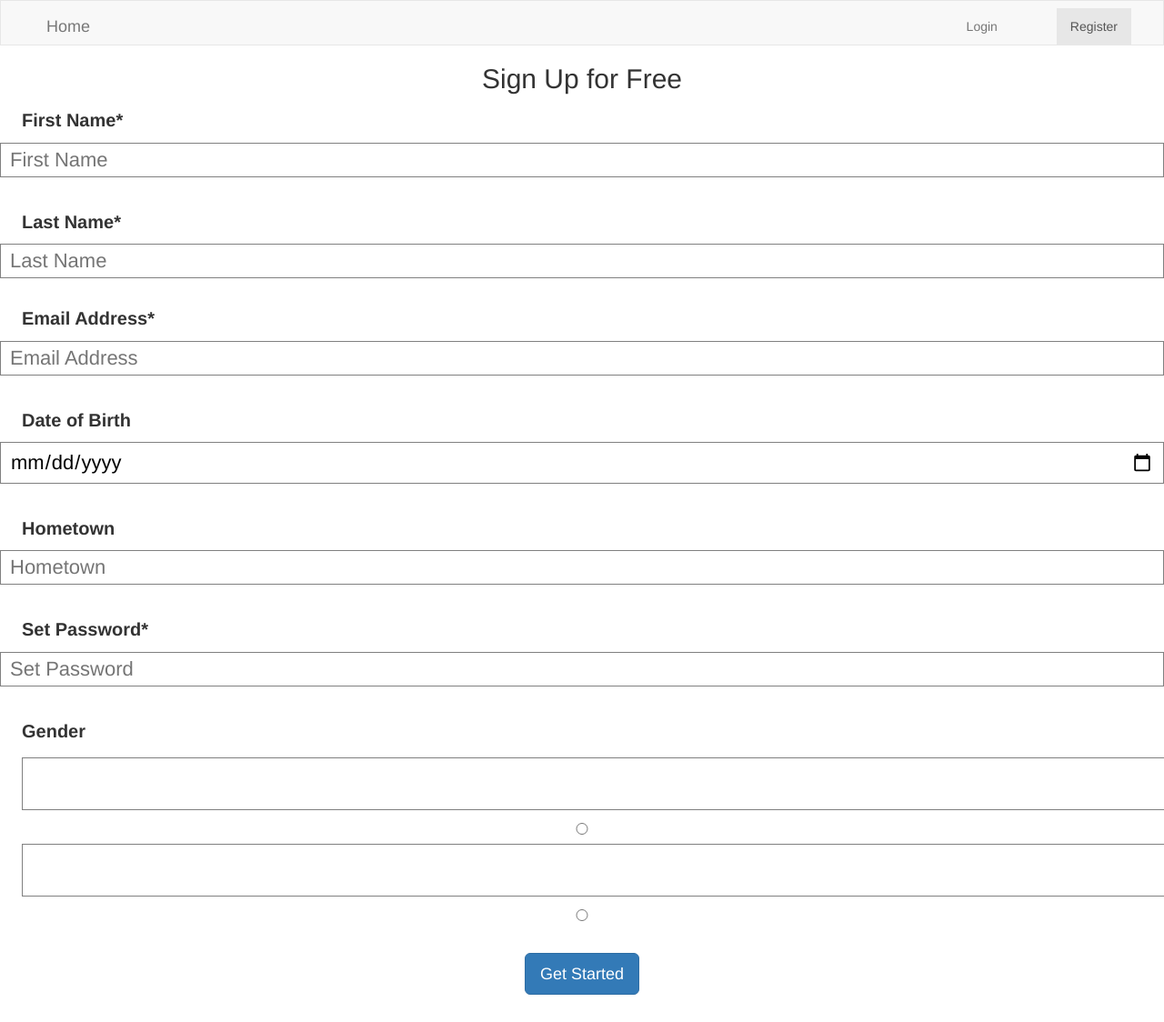
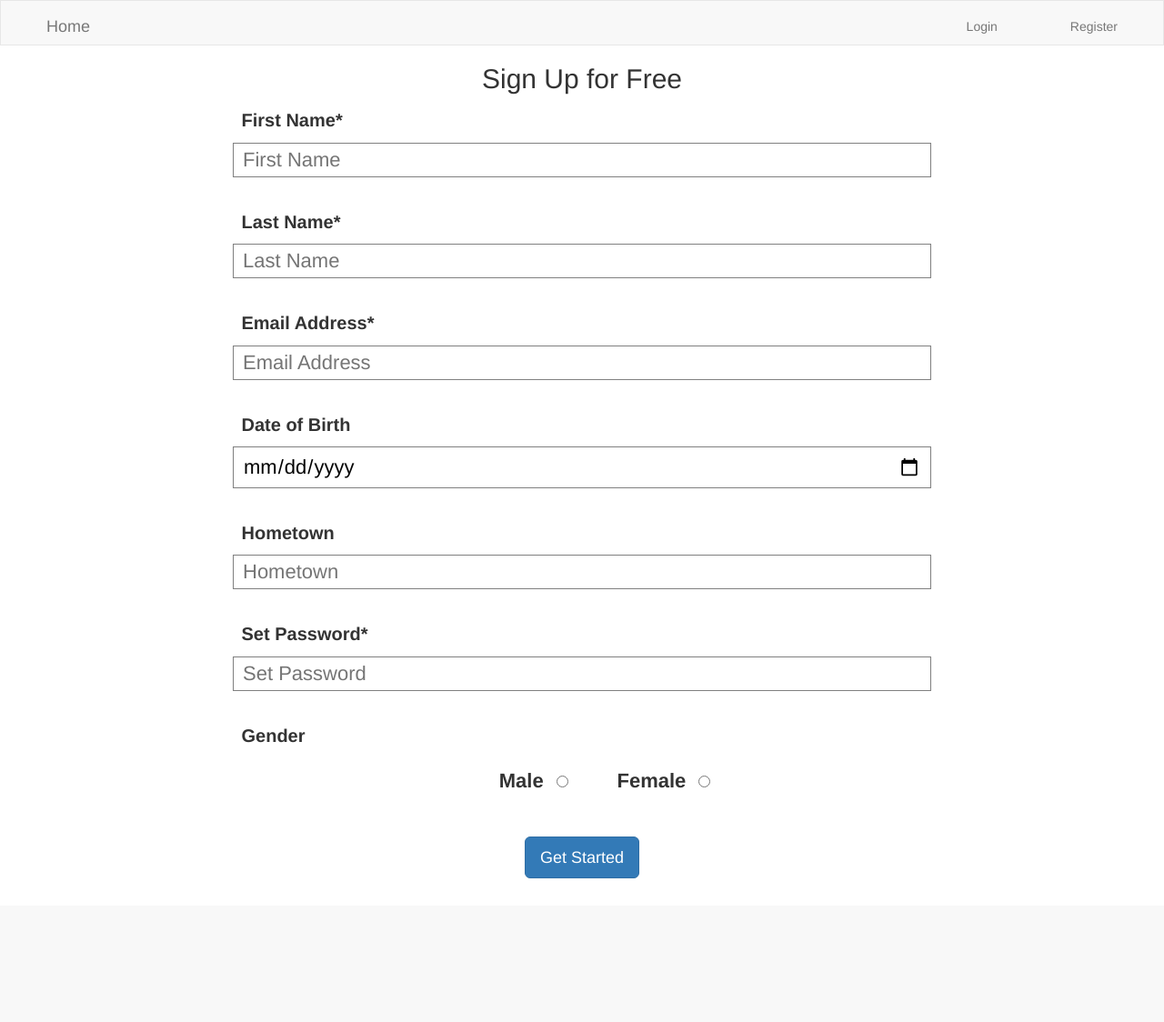
Before and after one commit to EvenGu/photo-share, a Flask app: page /register in a window 1280 px wide. Shown: that part at 91% size. After the commit the page ends 996 px from the top of that part, so only its background shows below. Run offline with Flask 2, Linux system fonts and the light colour scheme; data comes from the database, SQL or seed files in the repository; the page is wider than the window, and the part outside it is not shown; some libraries are stand-ins or nearby versions.

Commit message:
css updated

```diff
--- a/PhotoShare/static/home.css
+++ b/PhotoShare/static/home.css
@@ -2062,6 +2062,7 @@ select[multiple].input-group-sm > .input-group-btn > .btn {
     right: 0;
     left: auto;
 }
+
 .navbar-left {
 	float: left !important;
     margin-left: 50px;
@@ -2932,30 +2933,30 @@ button.close {
 
 
 ／*--------------------------*／
-div.regform {
+form.regform {
   position: relative;
   vertical-align: middle;
   text-align:center;
-  padding: 40px;
-  max-width:450px;
+  padding: 20px;
+  width:500px;
   margin:40px auto;
 }
 
 form.regform label{
+  display: inline-block;
   text-align: left;
-  width: 100%;
+  width: 60%;
   pointer-events: none;
   font-size: 20px;
 }
 
-.regform .gender {
-  font-size:32px;
-  width:100%;
-  height:100%;
-  padding:5px 10px;
-  border:1px solid gray;
-  color:white;
-  border-radius:0;
+form.regform label.gender {
+    width: auto;
+    height: 100%;
+    padding: 5px 10px 5px 50px;
+    margin-right: auto;
+    margin-left: auto;
+    font-size: 22px;
 }
 
 .field-wrap {
@@ -2970,9 +2971,11 @@ form.regform label{
 .regform input[type="password"]{
   font-size: 22px;
   display: block;
-  width: 100%;
+  width: 60%;
   height: 100%;
   padding: 5px 10px;
+  margin-left: auto;
+  margin-right: auto;
   background: none;
   border: 1px solid gray;
   color: black;
@@ -2980,6 +2983,10 @@ form.regform label{
   transition: border-color .25s ease, box-shadow .25s ease;
 }
 
+.regform input[type="radio"]{
+  display: inline-block;
+  size: 10px;
+}
 .regform textarea {
   border:2px solid gray;
   resize: vertical;
--- a/PhotoShare/templates/Login.html
+++ b/PhotoShare/templates/Login.html
@@ -28,7 +28,7 @@
     <div class="navbar-header">
       <ul class="nav navbar-nav">
       	<li class="navbar-left"><a class="navbar-brand" href="/">Home</a></li>
-        <li class="navbar-right active"><a class="navbar-default" href="/register">Register</a></li>
+        <li class="navbar-right"><a class="navbar-default" href="/register">Register</a></li>
         <li class="navbar-right"><a class="navbar-default" href="/Login">Login</a></li>
       </ul>
 	</div>
@@ -57,8 +57,6 @@
             <input type="password" required autocomplete="off" id="password" placeholder="Set Password"/>
 		  </div>
 
-          <p class="forgot"><a href="#">Forgot Password?</a></p>
-
           <div class="field-wrap" style="text-align:center">
           	<button type="submit" class="btn btn-primary btn-lg">Login</button>
           </div>
--- a/PhotoShare/templates/register.html
+++ b/PhotoShare/templates/register.html
@@ -14,7 +14,7 @@
     <div class="navbar-header">
       <ul class="nav navbar-nav">
       	<li class="navbar-left"><a class="navbar-brand" href="/">Home</a></li>
-        <li class="navbar-right active"><a class="navbar-default" href="/register">Register</a></li>
+        <li class="navbar-right"><a class="navbar-default" href="/register">Register</a></li>
         <li class="navbar-right"><a class="navbar-default" href="/Login">Login</a></li>
       </ul>
 	</div>
@@ -42,7 +42,7 @@
           </div>
 
           <div class="field-wrap">
-            <label style="text-align:left; display: block" for="email">Email Address<span class="req">*</span></label>
+            <label style="text-align:left" for="email">Email Address<span class="req">*</span></label>
             <input type="email" required autocomplete="off" id="email" placeholder="Email Address"/>
           </div>
 
```
